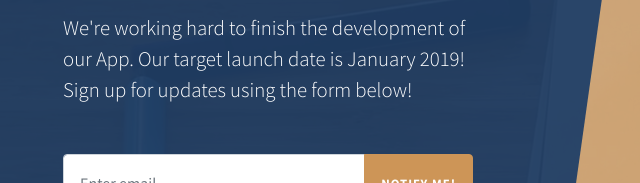
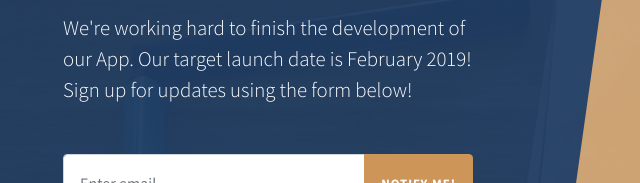
Before and after one commit to asn-carnaval/home, a website: page index.html in a window 1280 px wide. Shown: the part 329-512 px from the top of the page, 0-640 px from the left. Drawn offline with Linux system fonts and the light colour scheme.

Commit message:
Update index.html

```diff
--- a/index.html
+++ b/index.html
@@ -35,7 +35,7 @@
             <div class="masthead-content text-white py-5 py-md-0">
               <h1 class="mb-3">Coming Soon!</h1>
               <p class="mb-5">We're working hard to finish the development of our App. Our target launch date is
-                 January 2019! Sign up for updates using the form below!</p>
+                 February 2019! Sign up for updates using the form below!</p>
               <div class="input-group input-group-newsletter">
                 <input type="email" class="form-control" placeholder="Enter email..." aria-label="Enter email..." aria-describedby="basic-addon">
                 <div class="input-group-append">
```
